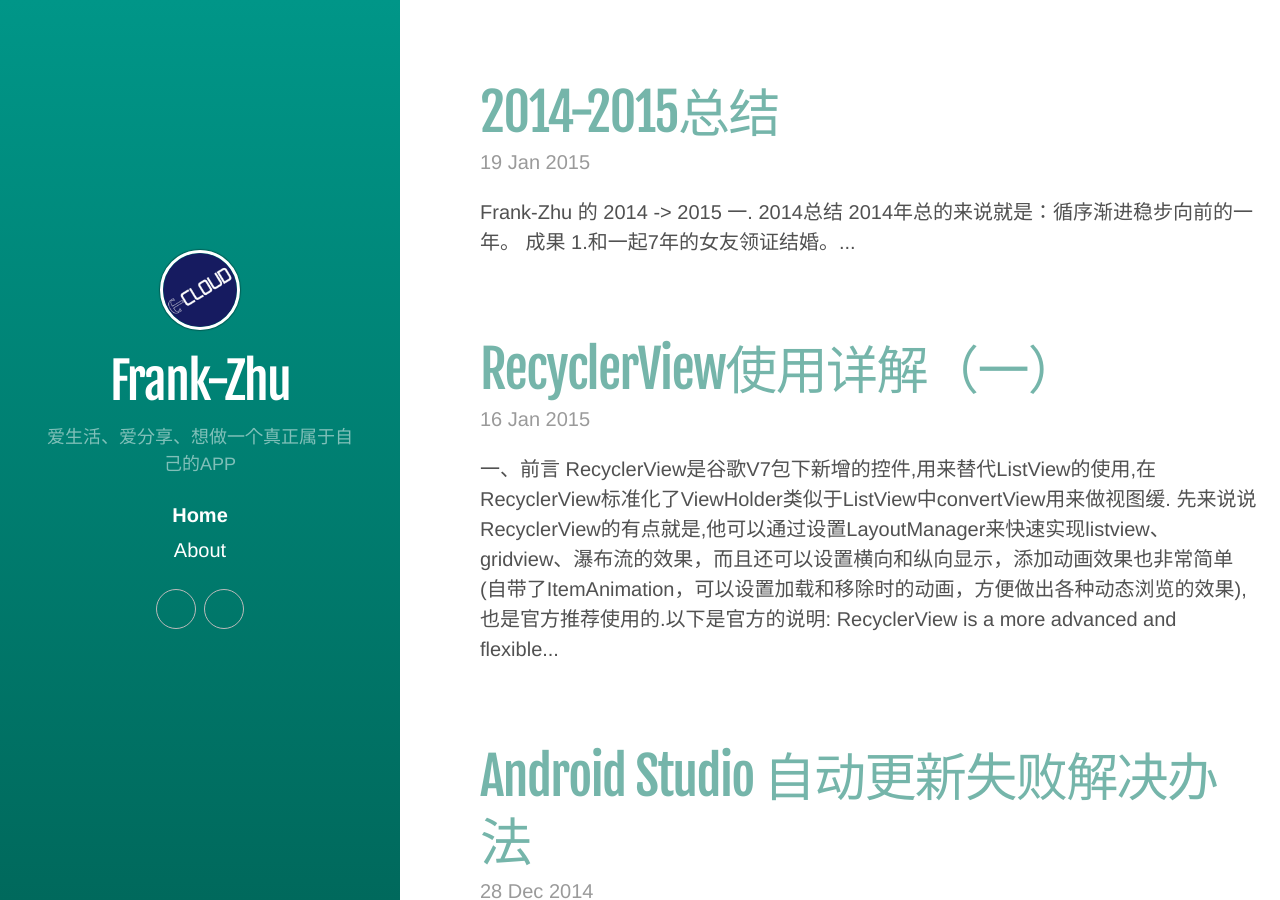
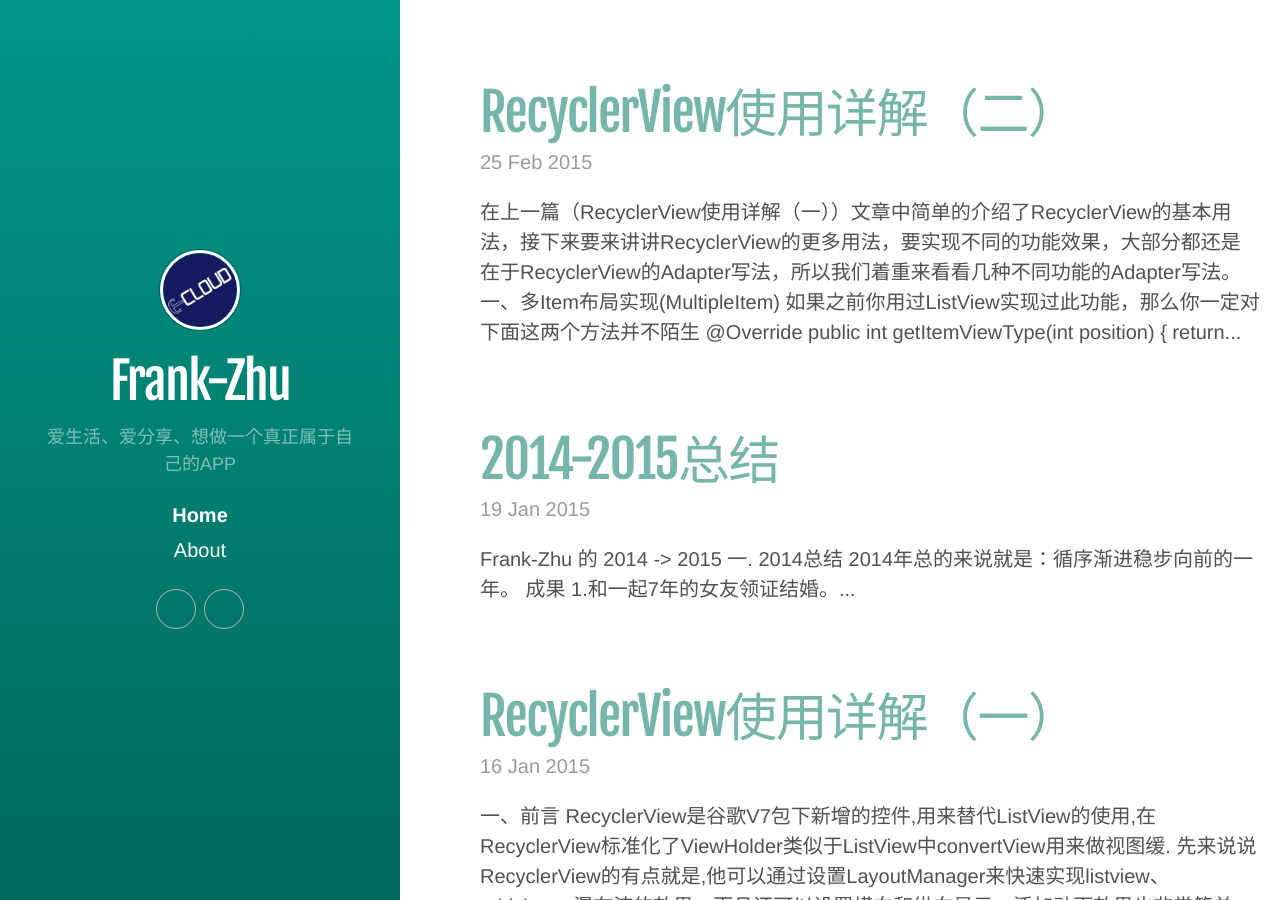
Before and after one commit to Frank-Zhu/Frank-Zhu.github.io, a Jekyll site: the page built from index.html, in a window 1280 px wide and 900 px high. Built offline with Jekyll 4.4.1, drawn with Linux system fonts in a browser that asks for light colours; some web fonts are replaced; Markdown is read by kramdown in place of the engine named in the settings; the list of posts is cut into pages by our own code; some of the changed text lies outside the part shown.

Commit message:
add：【android recyclerview part 2】

```diff
--- a/_posts/2015-01-16-android-recyclerview-part-1.md
+++ b/_posts/2015-01-16-android-recyclerview-part-1.md
@@ -137,4 +137,7 @@
 
 ![](https://raw.githubusercontent.com/Frank-Zhu/AndroidRecyclerViewDemo/master/art/normal_1.png)
 
-最后给出代码下载地址-->[Demo](https://github.com/Frank-Zhu/AndroidRecyclerViewDemo)
+
+最后给出代码下载地址-->[Demo Code](https://github.com/Frank-Zhu/AndroidRecyclerViewDemo)
+
+[RecyclerView使用详解（二）](http://frank-zhu.github.io/android/2015/02/25/android-recyclerview-part-2/)
--- /dev/null
+++ b/_posts/2015-02-25-android-recyclerview-part-2.md
@@ -0,0 +1,125 @@
+---
+layout: post
+title: RecyclerView使用详解（二）
+tags: [view]
+categories: [android]
+---
+
+在上一篇（[RecyclerView使用详解（一）](http://frank-zhu.github.io/android/2015/01/16/android-recyclerview-part-1/)）文章中简单的介绍了RecyclerView的基本用法，接下来要来讲讲RecyclerView的更多用法，要实现不同的功能效果，大部分都还是在于RecyclerView的Adapter写法，所以我们着重来看看几种不同功能的Adapter写法。
+
+##一、多Item布局实现(MultipleItem)
+
+如果之前你用过ListView实现过此功能，那么你一定对下面这两个方法并不陌生
+
+{% highlight ruby %}
+
+	@Override
+    public int getItemViewType(int position) {
+        return super.getItemViewType(position);
+    }
+
+    @Override
+    public int getViewTypeCount() {
+        return super.getViewTypeCount();
+    }
+
+{% endhighlight %}
+
+其中**getItemViewType**方法是用来获取当前项Item(position参数)是哪种类型的布局，**getViewTypeCount**方法是用来获取当前listview总共有多少种类型的布局。
+
+如果你用RecyclerView，你会发现**getViewTypeCount**这个方法没有了，只有一个**getItemViewType**方法，用法和listview没有任何区别，这里要注意的就是这个函数**onCreateViewHolder(ViewGroup parent, int viewType)**这里的第二个参数就是View的类型，可以根据这个类型判断去创建不同item的ViewHolder。
+
+{% highlight ruby %}
+	public class MultipleItemAdapter extends RecyclerView.Adapter<RecyclerView.ViewHolder> {
+    public static enum ITEM_TYPE {
+        ITEM_TYPE_IMAGE,
+        ITEM_TYPE_TEXT
+    }
+
+    private final LayoutInflater mLayoutInflater;
+    private final Context mContext;
+    private String[] mTitles;
+
+    public MultipleItemAdapter(Context context) {
+        mTitles = context.getResources().getStringArray(R.array.titles);
+        mContext = context;
+        mLayoutInflater = LayoutInflater.from(context);
+    }
+
+    @Override
+    public RecyclerView.ViewHolder onCreateViewHolder(ViewGroup parent, int viewType) {
+        if (viewType == ITEM_TYPE.ITEM_TYPE_IMAGE.ordinal()) {
+            return new ImageViewHolder(mLayoutInflater.inflate(R.layout.item_image, parent, false));
+        } else {
+            return new TextViewHolder(mLayoutInflater.inflate(R.layout.item_text, parent, false));
+        }
+    }
+
+    @Override
+    public void onBindViewHolder(RecyclerView.ViewHolder holder, int position) {
+        if (holder instanceof TextViewHolder) {
+            ((TextViewHolder) holder).mTextView.setText(mTitles[position]);
+        } else if (holder instanceof ImageViewHolder) {
+            ((ImageViewHolder) holder).mTextView.setText(mTitles[position]);
+        }
+    }
+
+    @Override
+    public int getItemViewType(int position) {
+        return position % 2 == 0 ? ITEM_TYPE.ITEM_TYPE_IMAGE.ordinal() : ITEM_TYPE.ITEM_TYPE_TEXT.ordinal();
+    }
+
+    @Override
+    public int getItemCount() {
+        return mTitles == null ? 0 : mTitles.length;
+    }
+
+    public static class TextViewHolder extends RecyclerView.ViewHolder {
+        @InjectView(R.id.text_view)
+        TextView mTextView;
+
+        TextViewHolder(View view) {
+            super(view);
+            ButterKnife.inject(this, view);
+            view.setOnClickListener(new View.OnClickListener() {
+                @Override
+                public void onClick(View v) {
+                    Log.d("TextViewHolder", "onClick--> position = " + getPosition());
+                }
+            });
+        }
+    }
+
+    public static class ImageViewHolder extends RecyclerView.ViewHolder {
+        @InjectView(R.id.text_view)
+        TextView mTextView;
+        @InjectView(R.id.image_view)
+        ImageView mImageView;
+
+        ImageViewHolder(View view) {
+            super(view);
+            ButterKnife.inject(this, view);
+            view.setOnClickListener(new View.OnClickListener() {
+                @Override
+                public void onClick(View v) {
+                    Log.d("ImageViewHolder", "onClick--> position = " + getPosition());
+                }
+            });
+        }
+    }
+	}
+
+{% endhighlight %}
+
+怎么样，是不是很简单，没错，就是这么简单，但是只要会了这个多Item，那么你就可以做出很多效果了，比如HeaderView和BottomView也是可以通过这种方式来实现的。([HeaderView Adapter](https://github.com/Frank-Zhu/AndroidRecyclerViewDemo/blob/master/app/src/main/java/com/frankzhu/recyclerviewdemo/adapter/HeaderBottomItemAdapter.java))
+
+##二、效果图如下：
+
+![](https://raw.githubusercontent.com/Frank-Zhu/AndroidRecyclerViewDemo/master/art/multiple_item_1.png)
+
+![](https://raw.githubusercontent.com/Frank-Zhu/AndroidRecyclerViewDemo/master/art/multiple_item_2.png)
+
+
+最后给出代码下载地址-->[Demo Code](https://github.com/Frank-Zhu/AndroidRecyclerViewDemo)
+
+[RecyclerView使用详解（一）](http://frank-zhu.github.io/android/2015/01/16/android-recyclerview-part-1/)
```
